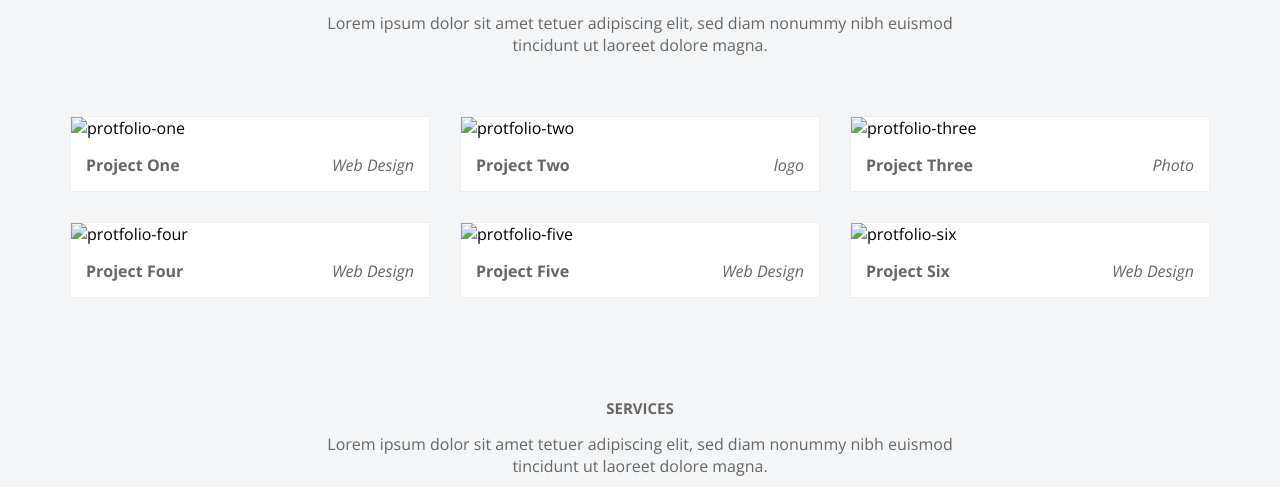
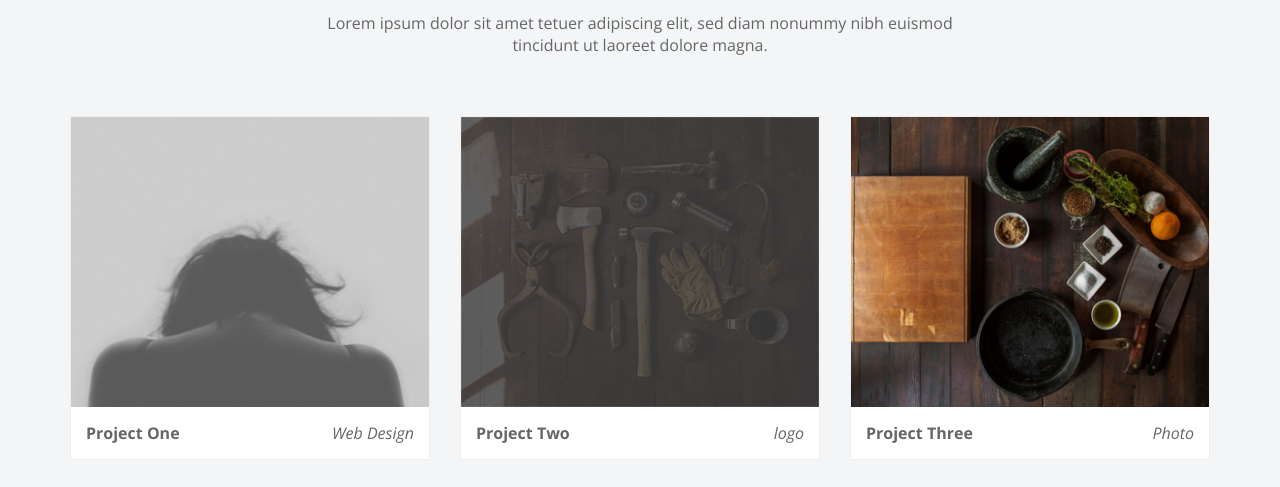
Before and after one commit to saayeeem/Project-UiBrush, a plain HTML site: page index.html in a window 1280 px wide. Shown: the part 1341-1828 px from the top of the page. Drawn offline with nearby package versions, Linux system fonts and the light colour scheme; the site is published under a folder, as on GitHub Pages, so addresses that start at the root find nothing.

Commit message:
Update index.html

```diff
--- a/index.html
+++ b/index.html
@@ -56,7 +56,7 @@
         <div class="row">
           <div class="col col-6">
           <div class="about-us-images">
-            <img src="/Images/about_us_car.png" alt="car">
+            <img src="Images/about_us_car.png" alt="car">
           </div>
           </div>
           <div class="col col-6">
@@ -90,7 +90,7 @@
           <div class="col col-4">
             <div class="port-item">
               <div class="port-img">
-                <img src="/Images/pr1.png" alt="protfolio-one">
+                <img src="Images/pr1.png" alt="protfolio-one">
                 <div class="overlay">
                   <a href="" class="btn btn-readmore">Read More</a>
                 </div>
@@ -107,7 +107,7 @@
            <div class="col col-4">
             <div class="port-item">
               <div class="port-img">
-                <img src="/Images/pr2.png" alt="protfolio-two">
+                <img src="Images/pr2.png" alt="protfolio-two">
                 <div class="overlay">
                   <a href="" class="btn btn-readmore">Read More</a>
                 </div>
@@ -124,7 +124,7 @@
            <div class="col col-4">
             <div class="port-item">
               <div class="port-img">
-                <img src="/Images/pr3.png" alt="protfolio-three">
+                <img src="Images/pr3.png" alt="protfolio-three">
                 <div class="overlay">
                   <a href="" class="btn btn-readmore">Read More</a>
                 </div>
@@ -141,7 +141,7 @@
            <div class="col col-4">
             <div class="port-item">
               <div class="port-img">
-                <img src="/Images/pr4.png" alt="protfolio-four">
+                <img src="Images/pr4.png" alt="protfolio-four">
                 <div class="overlay">
                   <a href="" class="btn btn-readmore">Read More</a>
                 </div>
@@ -158,7 +158,7 @@
            <div class="col col-4">
             <div class="port-item">
               <div class="port-img">
-                <img src="/Images/pr5.png" alt="protfolio-five">
+                <img src="Images/pr5.png" alt="protfolio-five">
                 <div class="overlay">
                   <a href="" class="btn btn-readmore">Read More</a>
                 </div>
@@ -175,7 +175,7 @@
            <div class="col col-4">
             <div class="port-item">
               <div class="port-img">
-                <img src="/Images/pr6.png" alt="protfolio-six">
+                <img src="Images/pr6.png" alt="protfolio-six">
                 <div class="overlay">
                   <a href="" class="btn btn-readmore">Read More</a>
                 </div>
```
